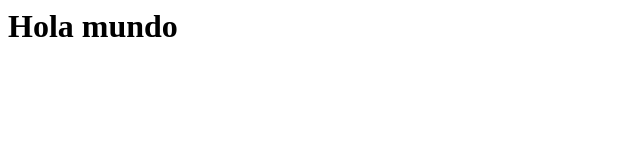
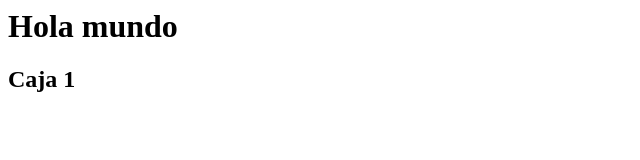
Before and after one commit to vitox35/pruebas, a plain HTML site: page index.html in a window 1280 px wide. Shown: the full height of the page, 0-640 px from the left. Drawn offline with Linux system fonts and the light colour scheme.

Commit message:
Armado caja1

```diff
--- a/index.html
+++ b/index.html
@@ -3,5 +3,8 @@
 	</head>
 	<body>
 	<h1>Hola mundo</h1>
+	<div class="caja1">
+		<h2> Caja 1</h2>
+	</div>
 	</body>
 </html>
```
